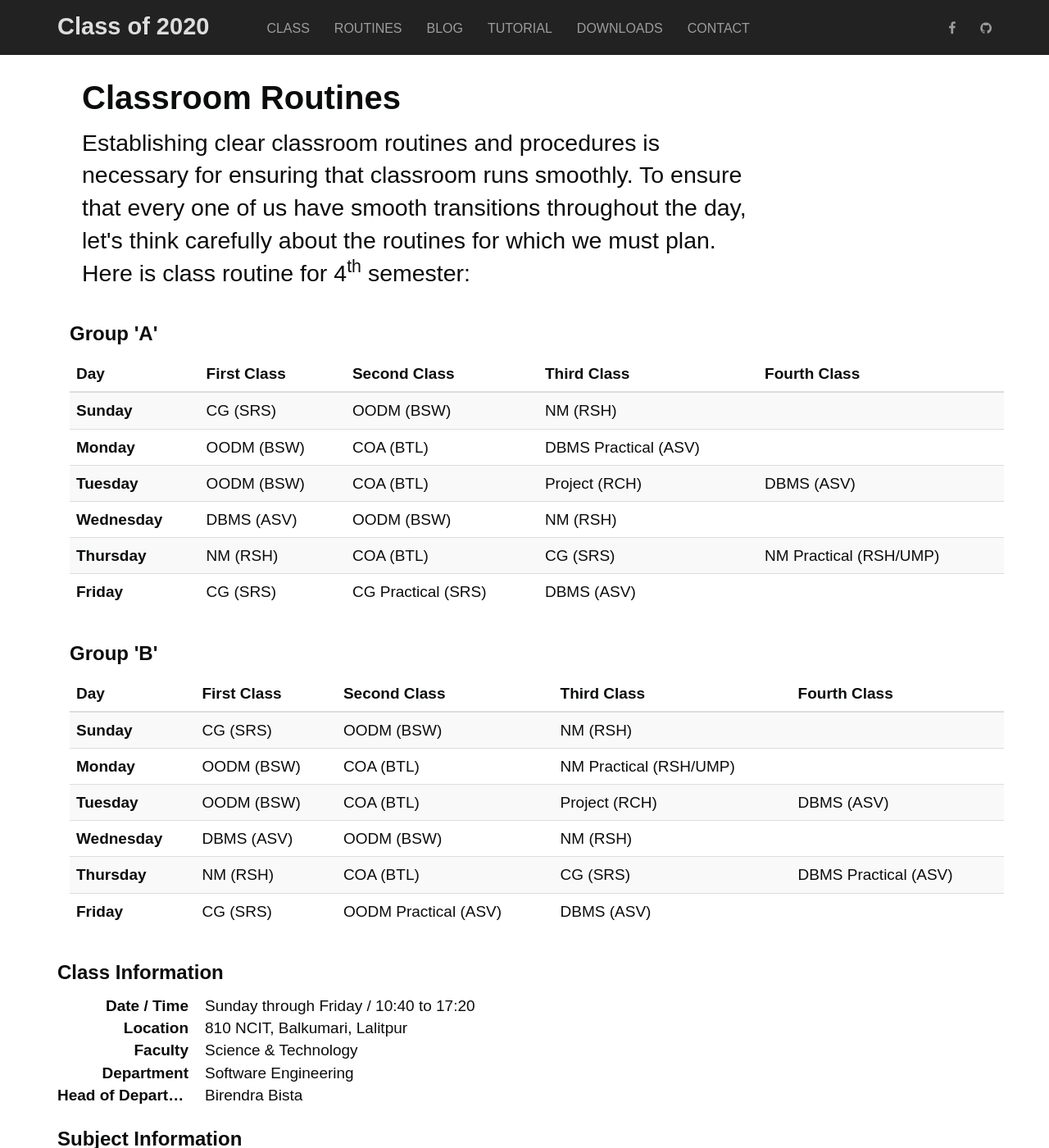
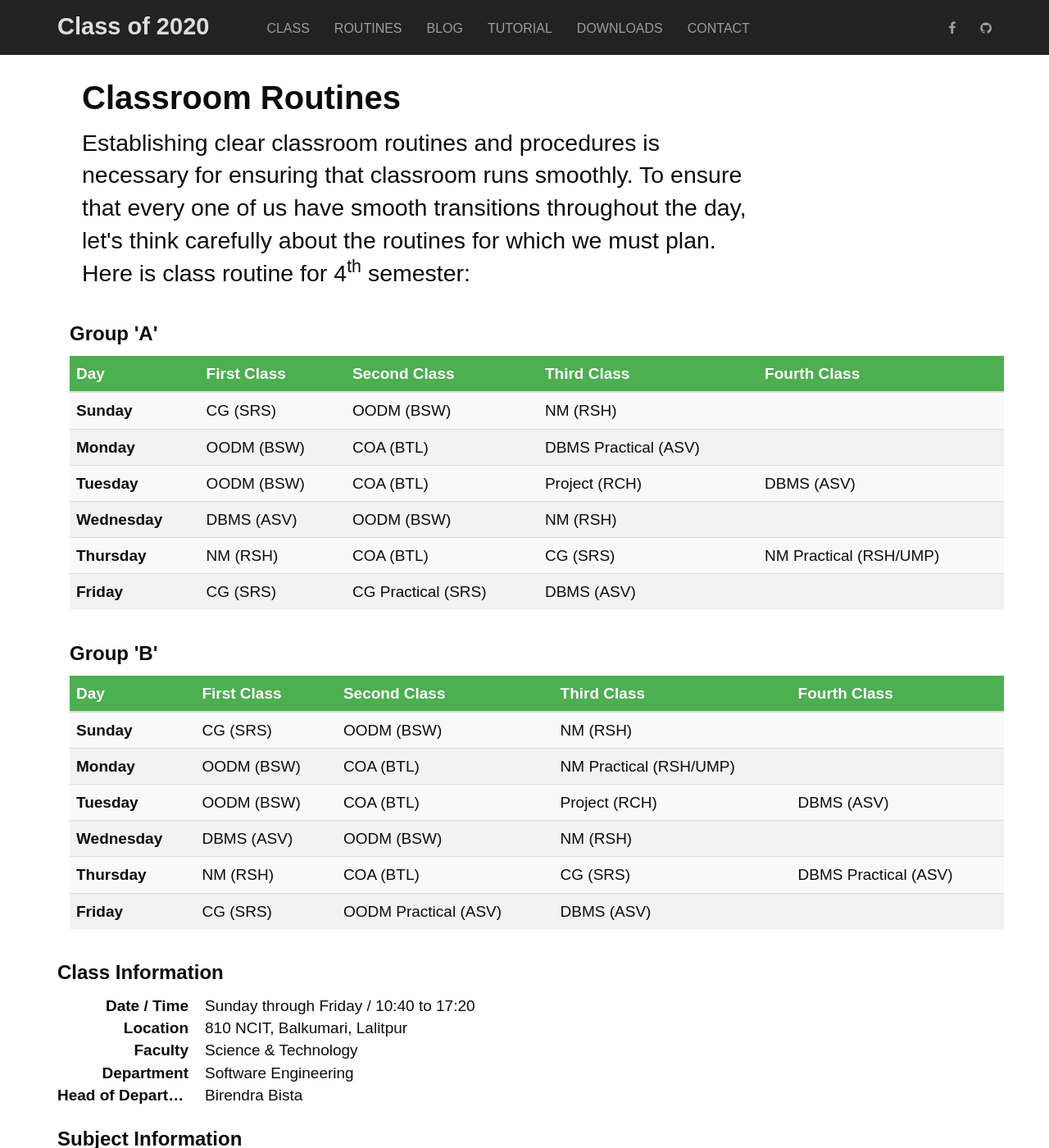
Before and after one commit to Classof2020/classof2020.github.io, a Jekyll site: the page built from routine.html, in a window 1280 px wide and 1400 px high. Shown: the whole window at 82% size. Built offline with Jekyll 4.4.1, drawn with Linux system fonts in a browser that asks for light colours; nearby versions of some CDN libraries; some web fonts are replaced.

Commit message:
Update main.css

```diff
--- a/css/main.css
+++ b/css/main.css
@@ -127,3 +127,19 @@ ul.class .member-phone {
 .bd-footer-links li+li {
     margin-left: 1rem
 }
+table {
+  border-collapse: collapse;
+  width: 100%;
+}
+
+th, td {
+  text-align: left;
+  padding: 8px;
+}
+
+tr:nth-child(even){background-color: #f2f2f2}
+
+th {
+  background-color: #4CAF50;
+  color: white;
+}
```
